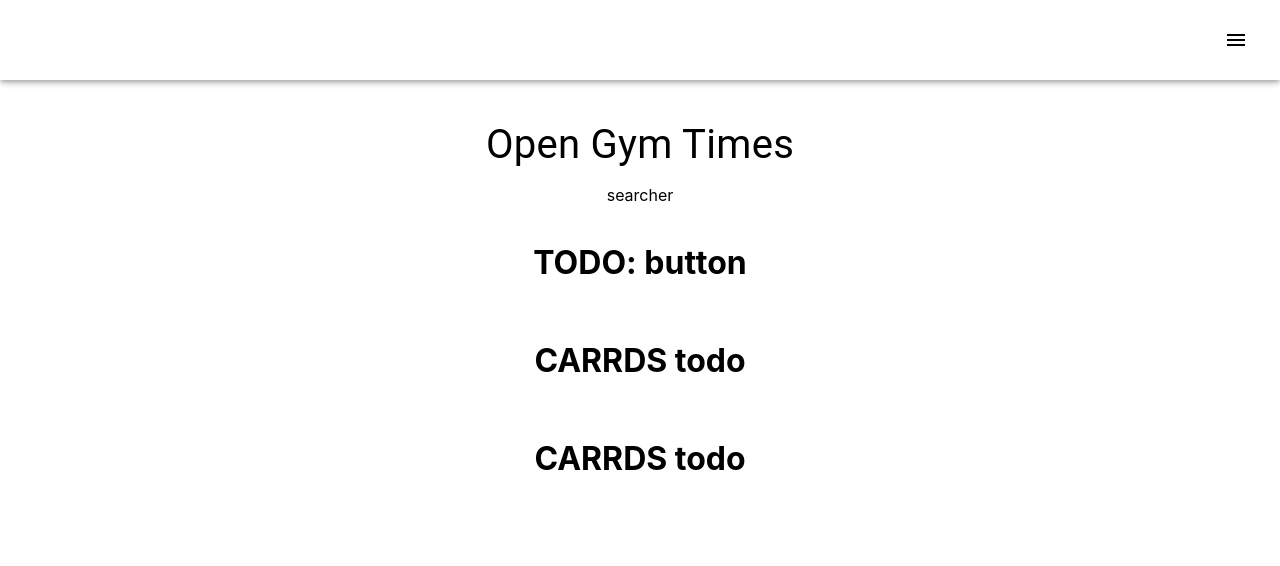
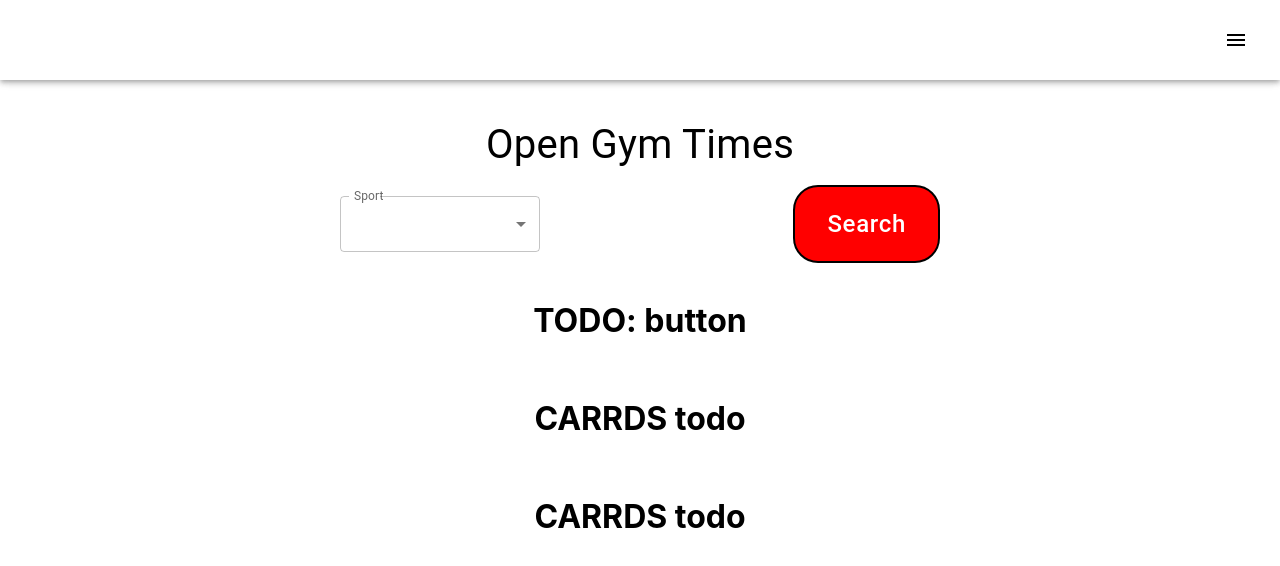
Before and after one commit to camy-code/gymViewerFrontEnd, a React (Create React App) app: page / in a window 1280 px wide. Shown: the top 566 px of the page. Built offline with nearby package versions, Linux system fonts and the light colour scheme.

Commit message:
Working on the searcher

```diff
--- a/src/components/Searcher.js
+++ b/src/components/Searcher.js
@@ -1,4 +1,41 @@
-// Java script is so funky
+import { Box } from "@mui/material";
+import {Button} from "@mui/material";
+import Grid from "@mui/material/Grid2"
+import  {FormControl, InputLabel, MenuItem, Select } from "@mui/material";
+
+import ButtonDesign from "../tools/ButtonDesign";
+
+const mForm = () => {
+    return <>
+    <FormControl fullWidth sx={{backgroundColor:"white", borderRadius:2}}>
+  <InputLabel id="demo-simple-select-label">Sport</InputLabel>
+  <Select
+    labelId="demo-simple-select-label"
+    id="demo-simple-select"
+    value={0}
+    label="Age"
+    onChange={()=>(console.log("change"))}
+  >
+    <MenuItem value={10}>Ten</MenuItem>
+    <MenuItem value={20}>Twenty</MenuItem>
+    <MenuItem value={30}>Thirty</MenuItem>
+  </Select>
+</FormControl>
+    </>
+}
+
 export function Searcher() {
-    return <>searcher</>
+    return <>
+
+    <Grid container direction={"row"} sx={{
+        width:600,
+    }}
+    justifyContent={"space-between"} alignItems={"center"} >
+        <Box sx={{width:200}}>
+        {mForm()}
+        </Box>
+    <Button sx={ButtonDesign.getButtonStyle("red", "red", "white")}>Search</Button>
+    </Grid>
+
+    </>
 }
--- /dev/null
+++ b/src/tools/ButtonDesign.js
@@ -0,0 +1,17 @@
+
+const getButtonStyle = (mColor, mHoverCol, mTextCol) => {
+return { backgroundColor: mColor,
+    color:mTextCol,
+    textTransform: "none",
+    fontSize: "1.5rem",
+    padding: "16px 32px",
+    borderRadius: "25px",
+    "&:hover": {
+      backgroundColor: mHoverCol,
+    },
+    border: "2px solid black",
+
+   }
+}
+
+export default {getButtonStyle}
```
